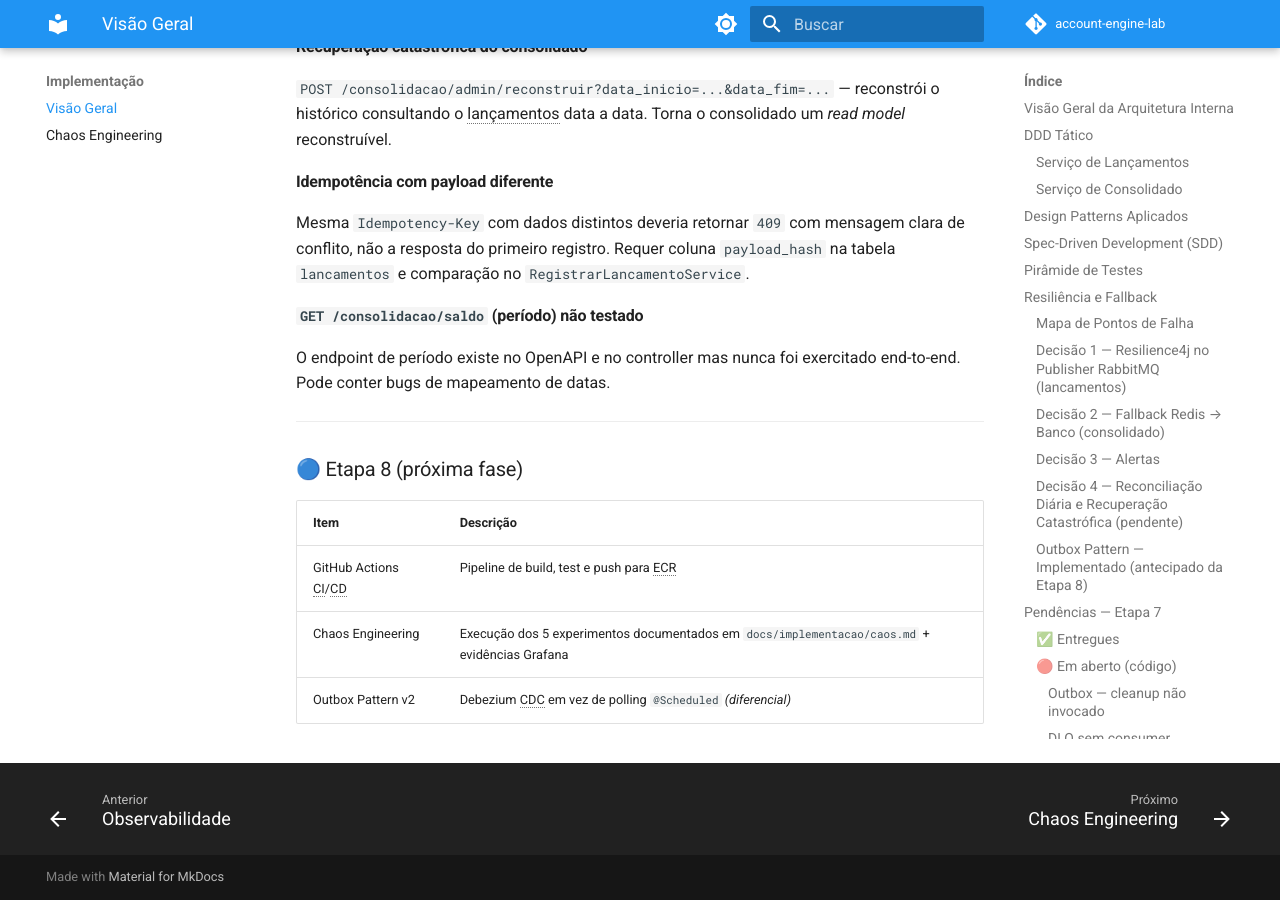
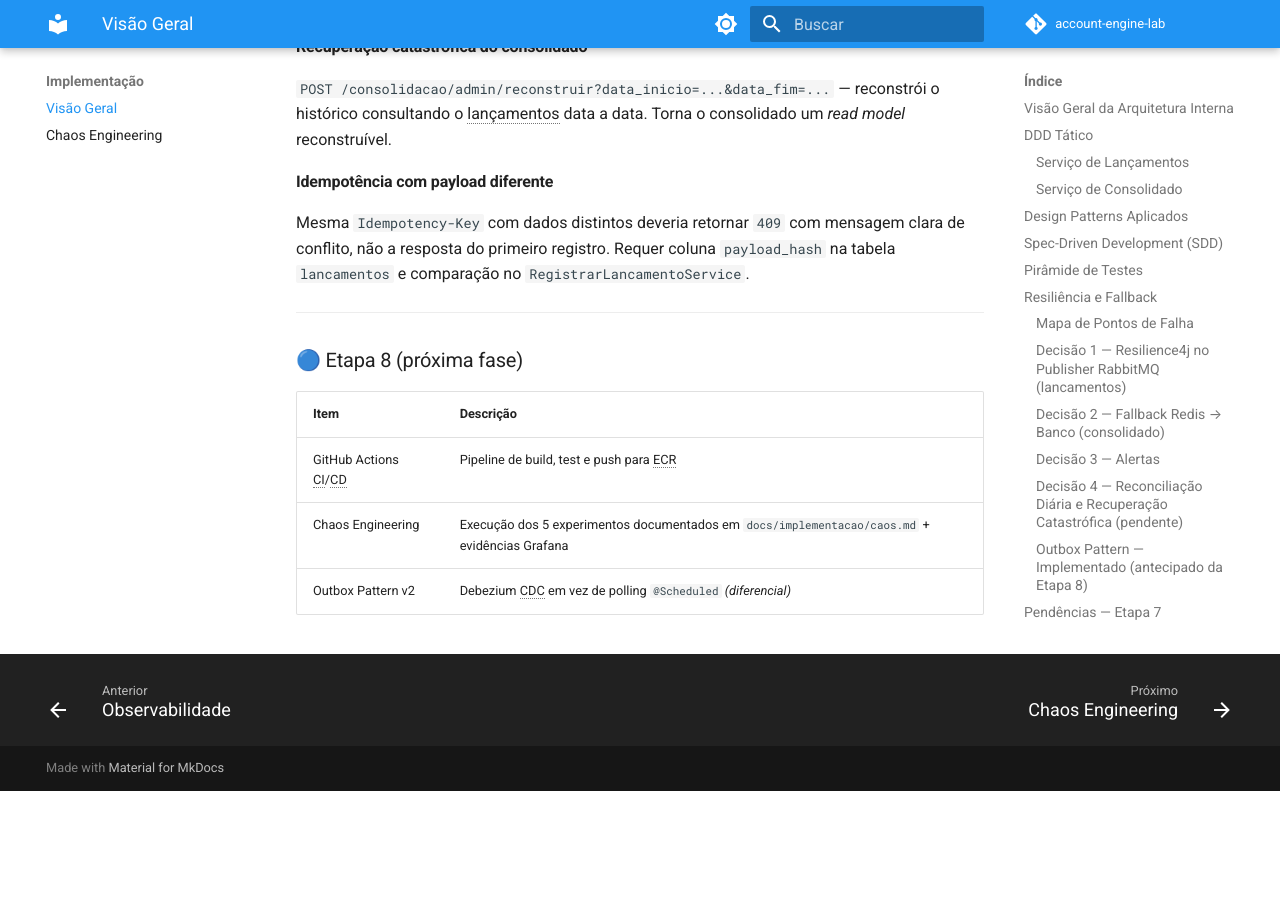
Before and after one commit to gsperim/account-engine-lab, an MkDocs documentation site: the page built from docs/implementacao/index.md, in a window 1280 px wide and 900 px high, scrolled down 10089 px. Built offline with MkDocs 1.6.1 and Material for MkDocs 9.7.7, drawn with Linux system fonts in a browser that asks for light colours; comment, search, counter and statistics services are not loaded; after the commit the page ends 10880 px from its top, so only the background shows below that.

Commit message:
docs: verificar GET /consolidacao/saldo período — implementado e coberto em todas as camadas

```diff
--- a/docs/implementacao/index.md
+++ b/docs/implementacao/index.md
@@ -417,10 +417,6 @@ Job `@Scheduled` no consolidado que consulta o lançamentos e valida os totais p
 
 Mesma `Idempotency-Key` com dados distintos deveria retornar `409` com mensagem clara de conflito, não a resposta do primeiro registro. Requer coluna `payload_hash` na tabela `lancamentos` e comparação no `RegistrarLancamentoService`.
 
-#### `GET /consolidacao/saldo` (período) não testado
-
-O endpoint de período existe no OpenAPI e no controller mas nunca foi exercitado end-to-end. Pode conter bugs de mapeamento de datas.
-
 ---
 
 ### 🔵 Etapa 8 (próxima fase)
```
